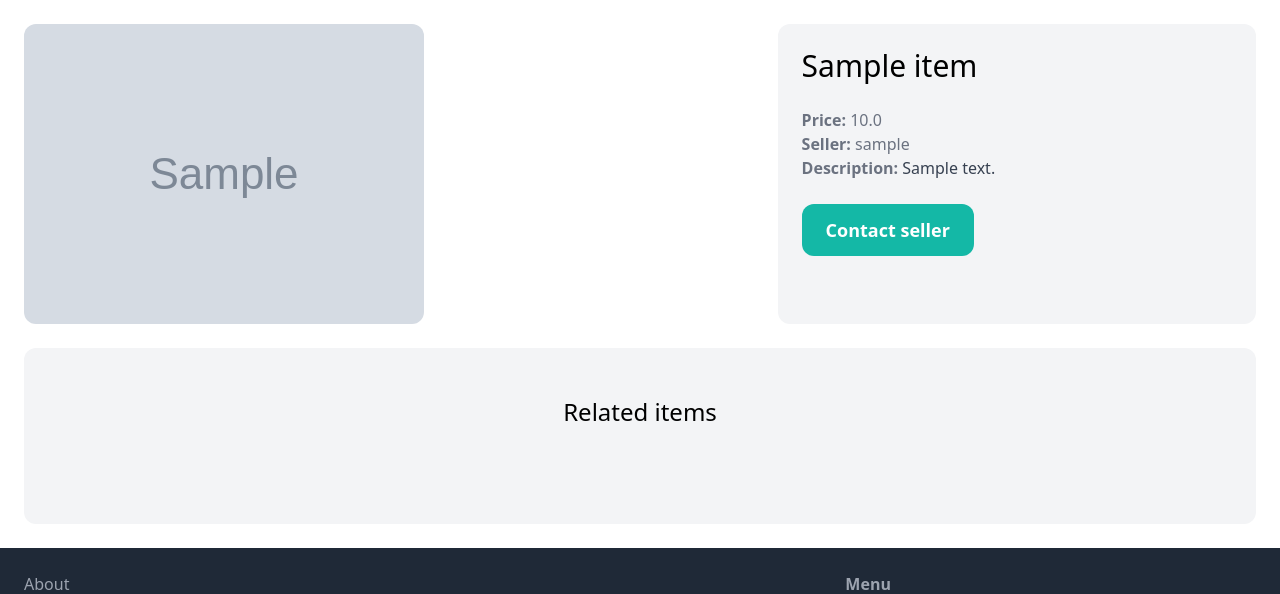
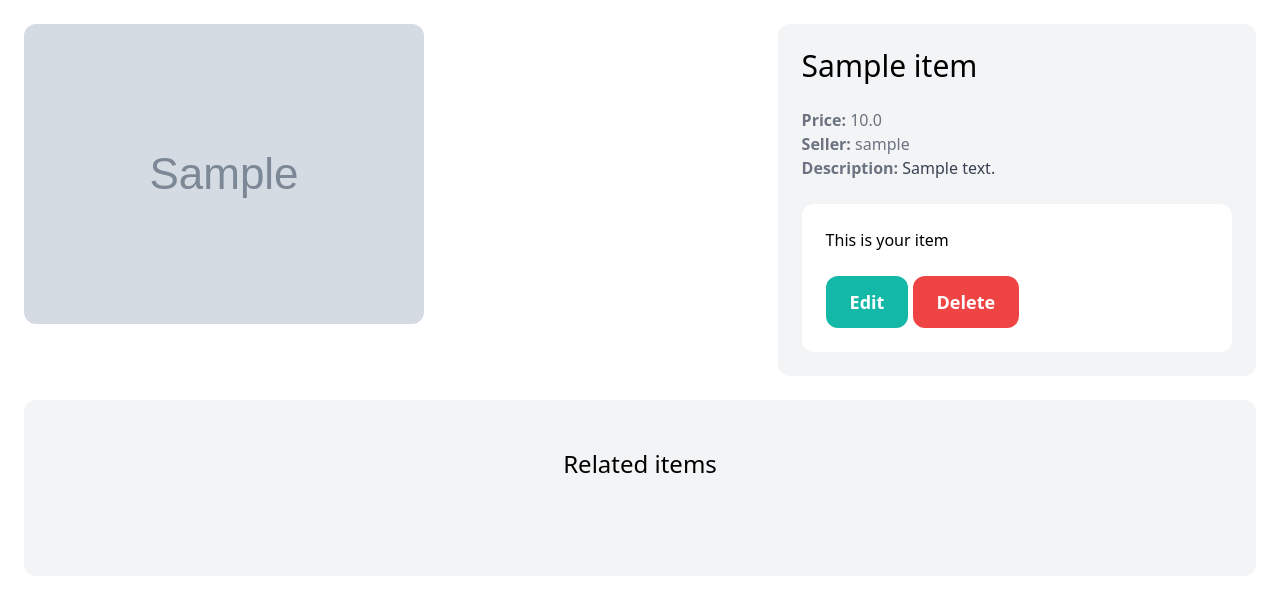
Before and after one commit to Roboman341/django_marketplace, a Django app: page /items/1/ in a window 1280 px wide. Shown: the part 77-671 px from the top of the page. Run offline with Django 4.2, Linux system fonts and the light colour scheme; a user stored in the database is signed in; tables that the repository leaves empty hold one stand-in row (values such as "Sample post"); grey boxes marked "Sample" are stand-in pictures; some libraries are stand-ins or nearby versions.

Commit message:
delete items

```diff
--- a/puddle/dashboard/views.py
+++ b/puddle/dashboard/views.py
@@ -1,5 +1,5 @@
 from django.contrib.auth.decorators import login_required
-from django.shortcuts import render
+from django.shortcuts import render, get_object_or_404
 
 from item.models import Item
 
--- a/puddle/item/templates/item/detail.html
+++ b/puddle/item/templates/item/detail.html
@@ -22,9 +22,19 @@
         </p>
         {% endif %}
 
+        {% if request.user == item.created_by %}
+        <div class="mt-6 p-6 bg-white rounded-xl">
+            <p>This is your item</p>
+            <a href="#"
+                class="inline-block mt-6 px-6 py-3 text-lg font-semibold bg-teal-500 text-white rounded-xl">Edit</a>
+            <a href="{% url 'item:delete' item.id %}"
+                class="inline-block mt-6 px-6 py-3 text-lg font-semibold bg-red-500 text-white rounded-xl">Delete</a>
+        </div>
+        {% else %}
         <a href="#"
             class="inline-block mt-6 px-6 py-3 text-lg font-semibold bg-teal-500 text-white rounded-xl hover:bg-teal-700">Contact
             seller</a>
+        {% endif %}
     </div>
 </div>
 
--- a/puddle/item/urls.py
+++ b/puddle/item/urls.py
@@ -7,4 +7,5 @@
 urlpatterns = [
     path("new/", views.new, name="new"),
     path("<int:pk>/", views.detail, name="detail"),
+    path("<int:pk>/delete/", views.delete, name="delete"),
 ]
--- a/puddle/item/views.py
+++ b/puddle/item/views.py
@@ -40,3 +40,11 @@
         form = NewItemForm()
     return render(request, "item/form.html",
                   {"form": form, "title": "New item"})
+
+
+@login_required
+def delete(request, pk):
+    item = get_object_or_404(Item, pk=pk, created_by=request.user)
+    item.delete()
+
+    return redirect("dashboard:index")
```
Also changed, not shown: puddle/media/item_images/tshirt_T7xydpi.jpg (added).
